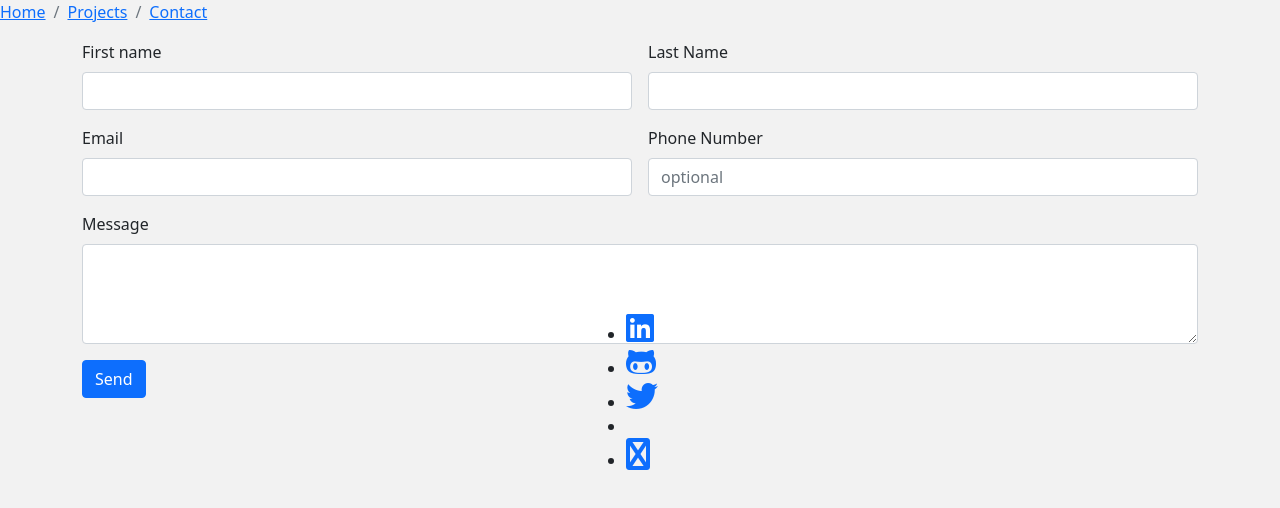
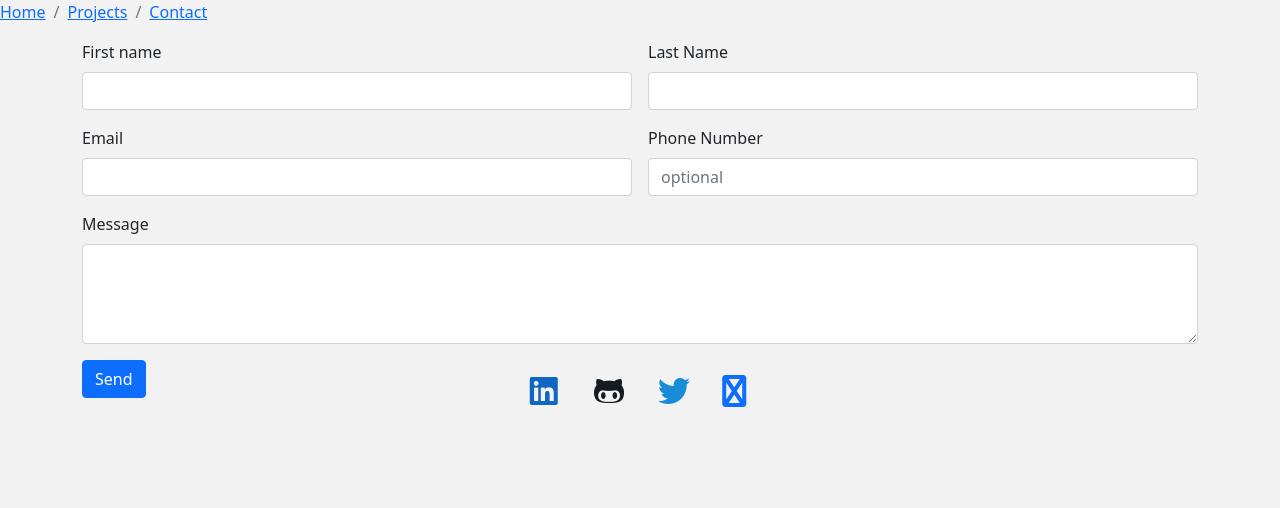
Before and after one commit to alm0ndjjoy/joyce.codes, a plain HTML site: page contact.html in a window 1280 px wide. Drawn offline with nearby package versions, Linux system fonts and the light colour scheme.

Commit message:
added contact alt styles

```diff
--- a/style.css
+++ b/style.css
@@ -13,7 +13,8 @@ body {
 }
 
 /* project page styles */
-#tech-stack li {
+#tech-stack li,
+#contact-alt li {
   list-style-type: none;
   display: inline;
 }
@@ -50,3 +51,16 @@ body {
 #tech-stack-header {
   text-align: center;
 }
+
+/* contact page general styles */
+#twitter-logo {
+  color: #188cd8;
+}
+
+#linkedin-logo {
+  color: #0f66c3;
+}
+
+#github-logo {
+  color: #161b21;
+}
```
